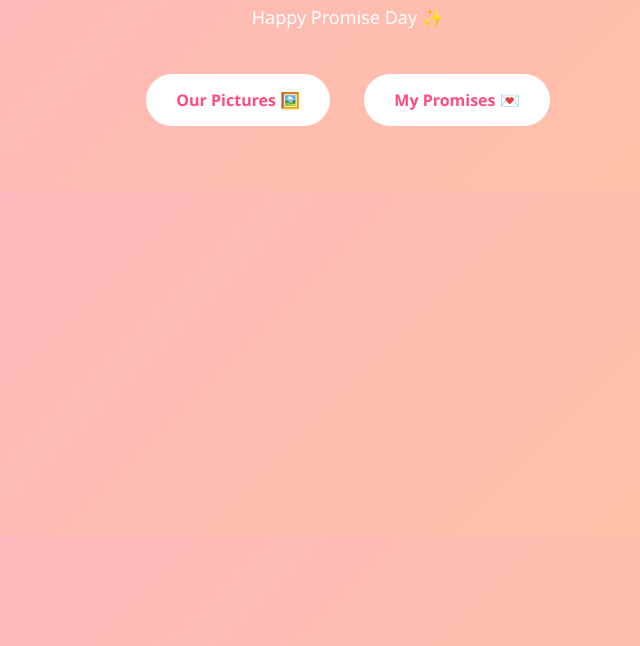
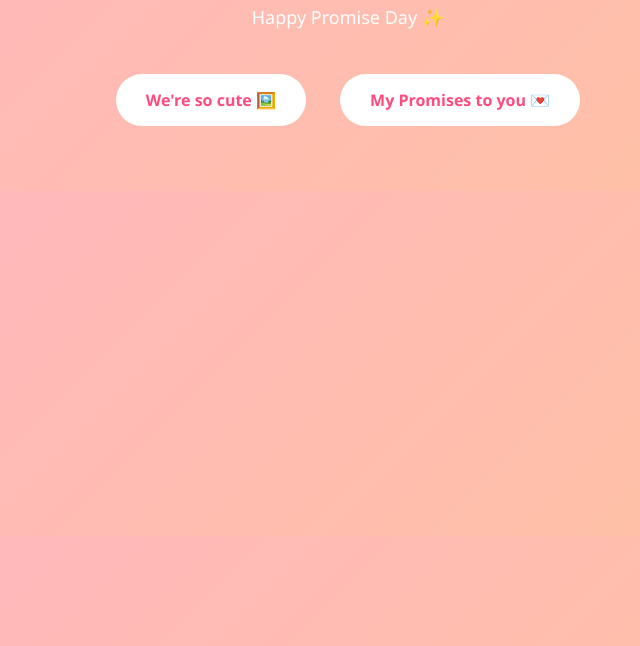
Before and after one commit to shekasimaz0312/Promise-Day, a plain HTML site: page index.html in a window 1280 px wide. Shown: the part 154-800 px from the top of the page, without its empty margins (292-932 px from the left). Drawn offline with Linux system fonts and the light colour scheme.

Commit message:
Update index.html

```diff
--- a/index.html
+++ b/index.html
@@ -79,8 +79,8 @@ li {
     <h1>Welcome My Love 💖</h1>
     <div class="subtitle">Happy Promise Day ✨</div>
 
-    <div class="button" onclick="showPictures()">Our Pictures 🖼️</div>
-    <div class="button" onclick="showPromises()">My Promises 💌</div>
+    <div class="button" onclick="showPictures()">We're so cute 🖼️</div>
+    <div class="button" onclick="showPromises()">My Promises to you 💌</div>
 </div>
 
 <div id="pictures" class="section">
@@ -113,4 +113,5 @@ function showPromises() {
 </script>
 
 </body>
+
 </html>
```
